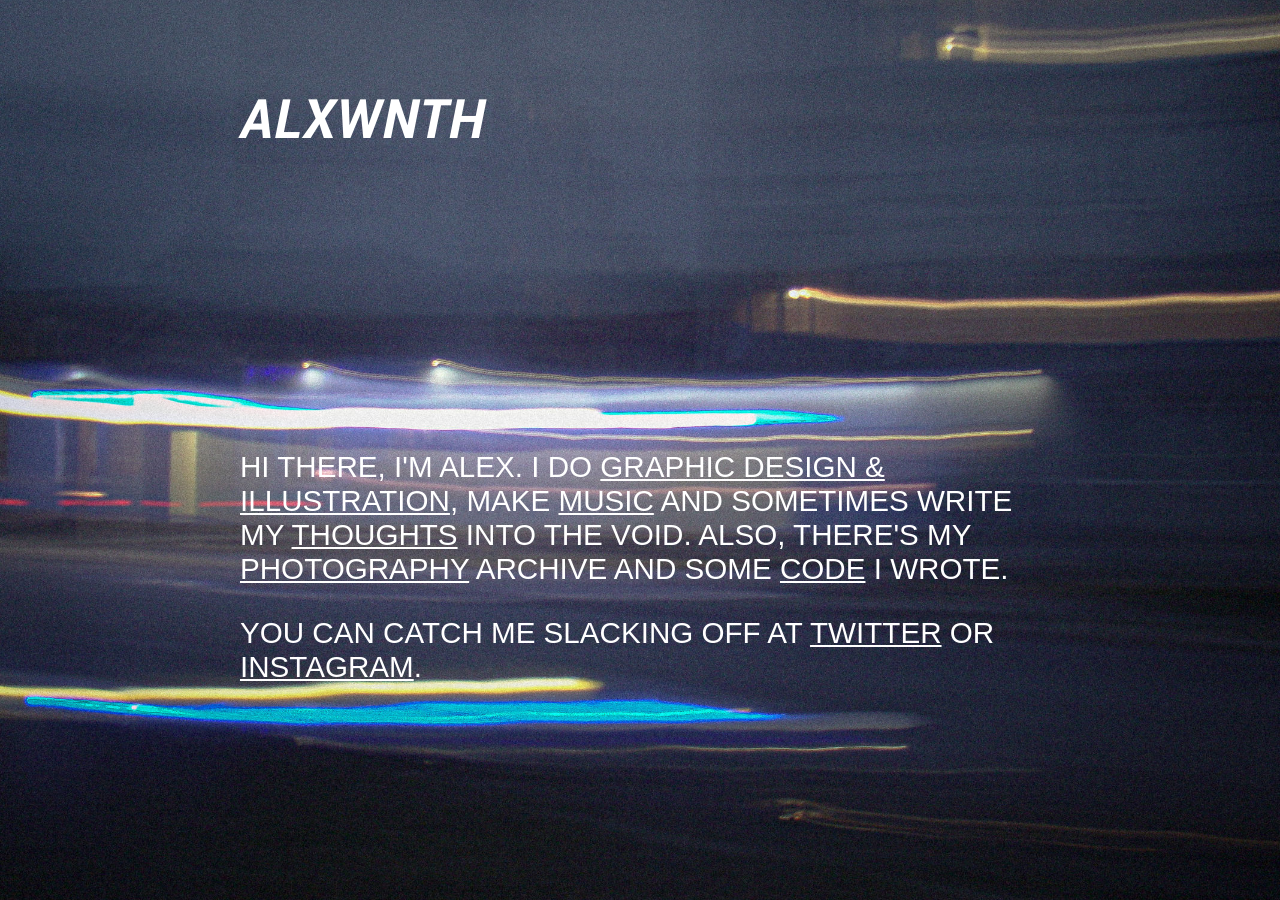
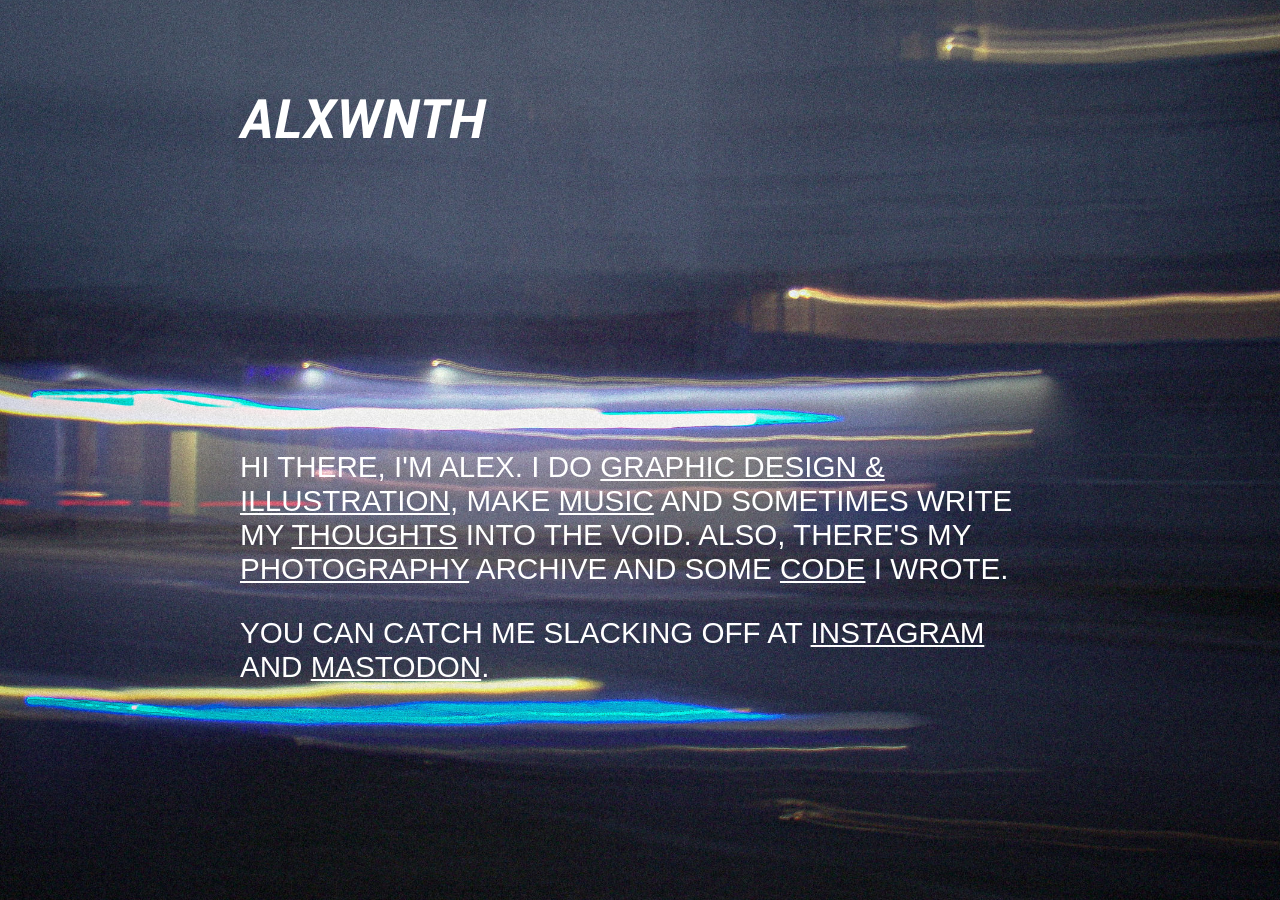
Before and after one commit to alxwnth/alxwnth.com, a Jekyll site: the page built from index.html, in a window 1280 px wide. Built offline with Jekyll 4.4.1, drawn with Linux system fonts in a browser that asks for light colours.

Commit message:
Update links

```diff
--- a/index.html
+++ b/index.html
@@ -11,10 +11,10 @@ layout: default
             write my <a href="https://thoughts.alxwnth.com/" target="_blank">thoughts</a> into the void. Also, there's
             my
             <a href="https://www.flickr.com/people/alxwnth/" target="_blank">photography</a> archive and some <a
-                href="https://github.com/alxwnth" target="_blank">code</a> I wrote.
+                href="https://code.alxwnth.com/alxwnth" target="_blank">code</a> I wrote.
         </p>
-        <p>You can catch me slacking off at <a href="https://twitter.com/alxwnth/" target="_blank">Twitter</a> or <a
-                href="https://instagram.com/alxwnth" target="_blank">Instagram</a>.</p>
+        <p>You can catch me slacking off at <a href="https://instagram.com/alxwnth" target="_blank">Instagram</a> and <a
+                rel="me" href="https://mstdn.social/@alxwnth">Mastodon</a>.</p>
     </div>
 
 </div>
```
